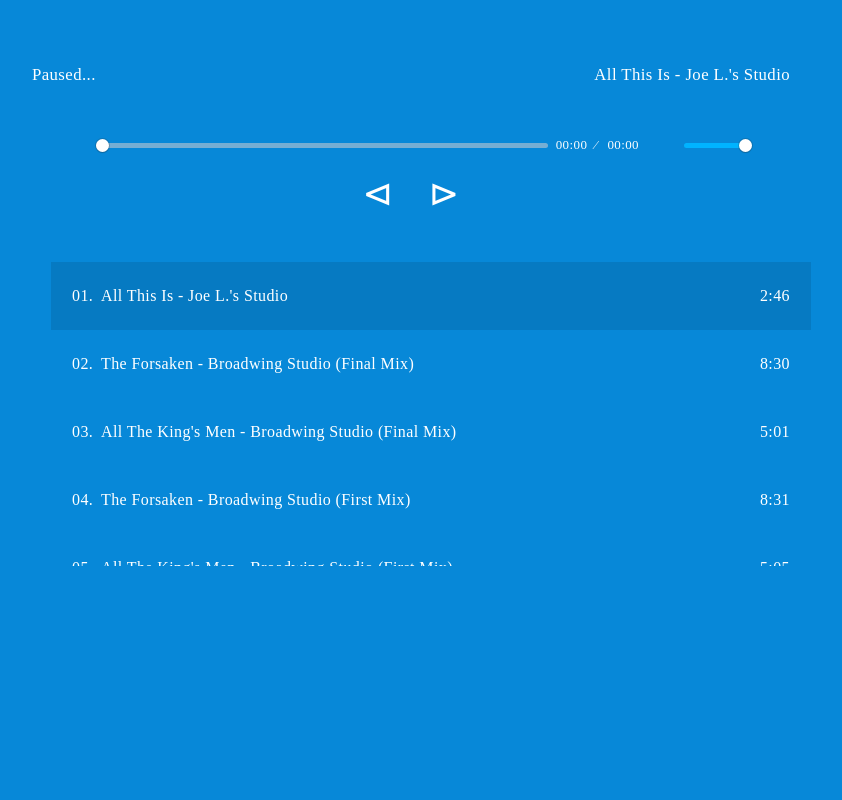
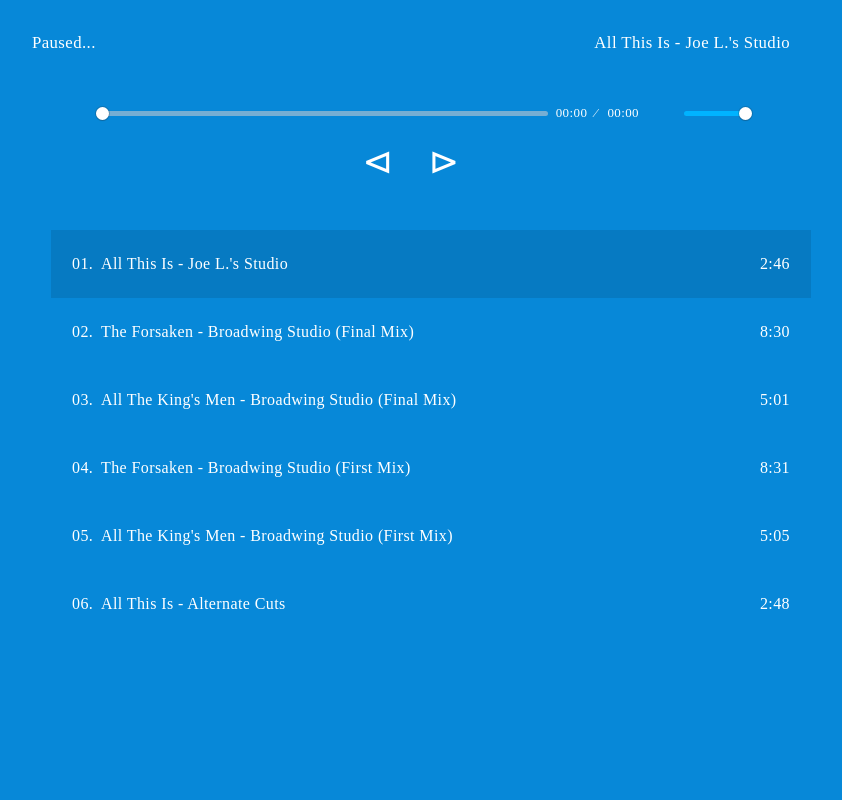
Before and after one commit to v2d27/htmldemo, a plain HTML site: page suppage/playmp3.html in a window 1280 px wide. Shown: the whole page, without its empty margins (229-1071 px from the left). Drawn offline with Linux system fonts and the light colour scheme; no server answers; files whose address does not match are found by name.

Commit message:
sửa đinh dạng playmp3

```diff
--- a/suppage/playmp3.html
+++ b/suppage/playmp3.html
@@ -7,17 +7,14 @@
     <title>Document</title>
     <link rel="stylesheet" href="../css//playmp3/plyr.css">
     <style>
-
-/* Font Family
-================================================== */
-
-
-
+        #plwrap {
+            max-height: 50vh;
+        }
 
         /* Global Styles
 ================================================== */
 
-html,
+
         body {
             -webkit-font-smoothing: antialiased;
             -webkit-text-size-adjust: 100%;
@@ -28,7 +25,7 @@ body {
             font-weight: 400;
             letter-spacing: .025rem;
             line-height: 1.618;
-    padding: 1rem 0;
+
         }
 
         *,
@@ -278,12 +275,11 @@ a.plyr__controls__item.plyr__control:hover,
                 width: 100%;
             }
         }
-
     </style>
 </head>
 
-<body translate="no">
-    <div class="container">
+<body>
+    <div class="container " style="">
         <div class="column add-bottom">
             <div id="mainwrap">
                 <div id="nowPlay">
@@ -297,7 +293,7 @@ a.plyr__controls__item.plyr__control:hover,
                         <a id="btnPrev">&vltri;</a><a id="btnNext">&vrtri;</a>
                     </div>
                 </div>
-                <div id="plwrap" style="height: 40vh; overflow: hidden; overflow-y:auto;">
+                <div id="plwrap" style=" overflow-y:auto;">
                     <ul id="plList"></ul>
                 </div>
             </div>
```
Also changed, not shown: docsach.html (+1 -1 lines). Lines whose indentation alone changed are shown as unchanged.
